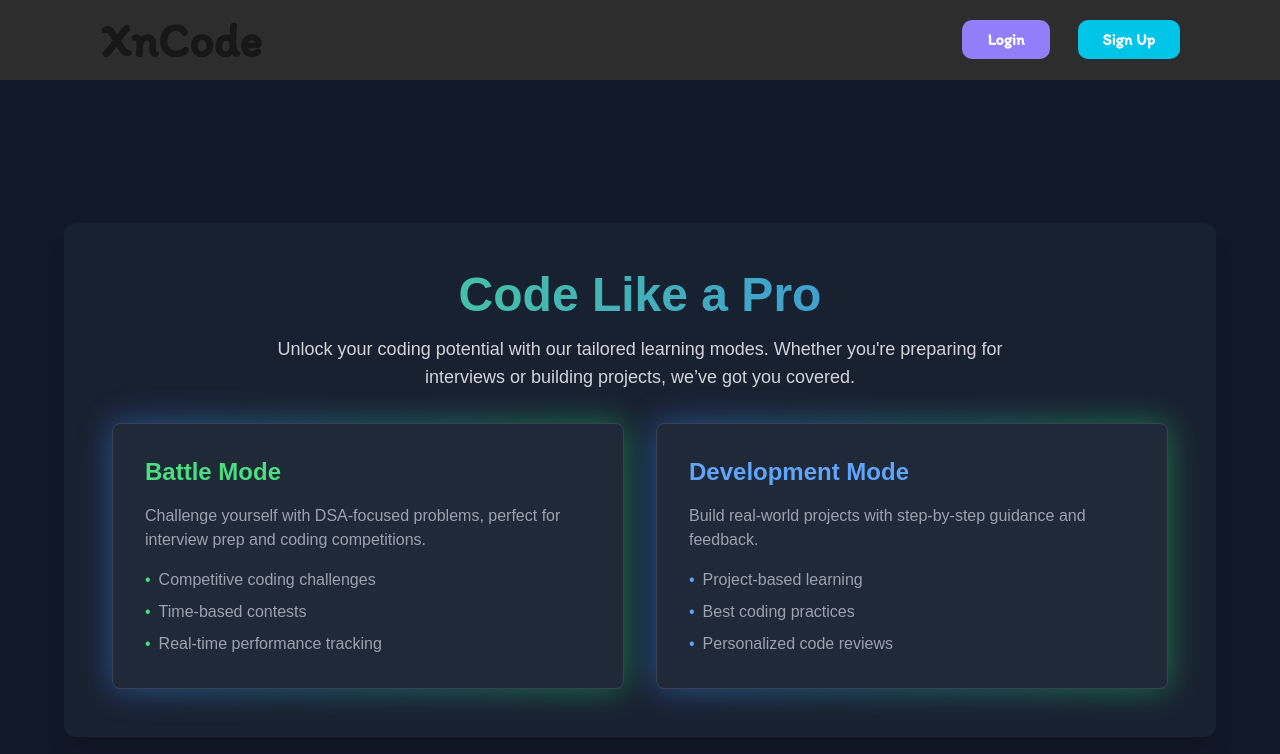
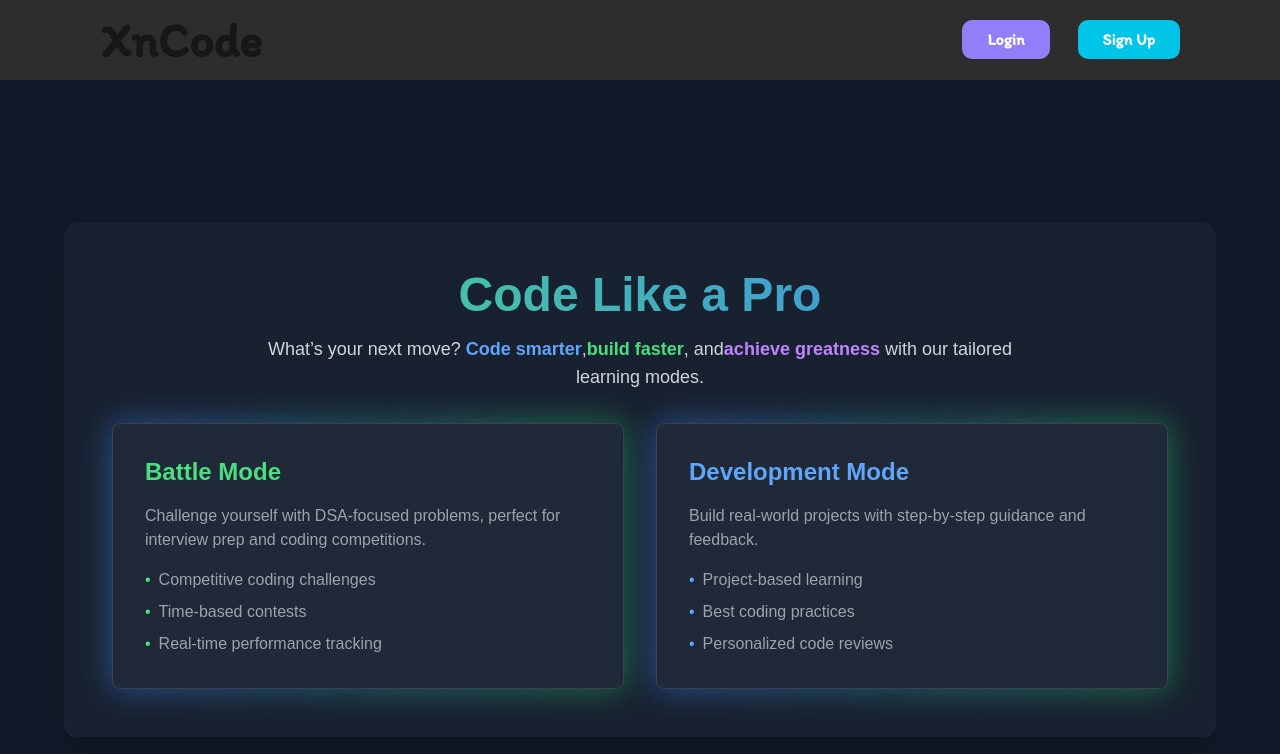
Before and after one commit to GulshanJha00/XnCode, a Next.js app: page /home in a window 1280 px wide. Shown: the top 754 px of the page. Built offline with nearby package versions, Linux system fonts and the light colour scheme; a web font is replaced by a local one.

Commit message:
homepage v2

```diff
--- a/src/app/home/page.tsx
+++ b/src/app/home/page.tsx
@@ -11,8 +11,12 @@ const Home = () => {
               Code Like a Pro
             </h1>
             <p className="text-lg text-gray-300 max-w-3xl mx-auto">
-              Unlock your coding potential with our tailored learning modes. Whether you're preparing for interviews or building projects, we’ve got you covered.
-            </p>
+  What’s your next move? <span className="text-blue-400 font-bold">Code smarter</span>,
+  <span className="text-green-400 font-bold">build faster</span>, and
+  <span className="text-purple-400 font-bold">achieve greatness</span> with our tailored learning modes.
+</p>
+
+
           </div>
 
           <div className="grid md:grid-cols-2 gap-8">
```
